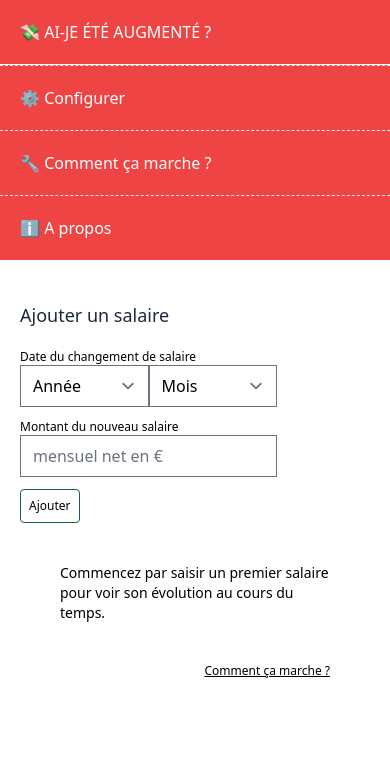
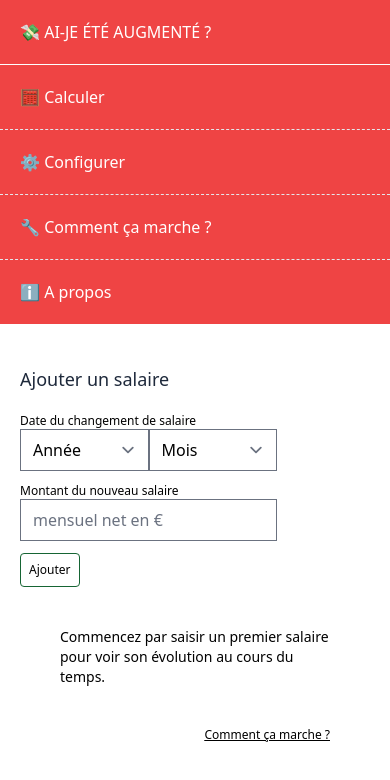
Before and after one commit to quentinlegot/ai-je-ete-augmente, a Vue app: page / in a window 390 px wide. Shown: the top 780 px of the page. Built offline with nearby package versions, Linux system fonts and the light colour scheme.

Commit message:
feat: add calcul menu to sm view

```diff
--- a/src/App.vue
+++ b/src/App.vue
@@ -43,7 +43,9 @@ export default {
       </RouterLink>
     </h1>
     <nav class="divide-y divide-dashed md:flex md:grow md:flex-row md:justify-end md:divide-none">
-      <RouterLink to="/" class="hidden p-5 hover:bg-red-600 lg:block"> 🧮 Calculer </RouterLink>
+      <RouterLink to="/" class="block p-5 hover:bg-red-600 md:hidden lg:block">
+        🧮 Calculer
+      </RouterLink>
       <RouterLink to="/configure" class="block p-5 hover:bg-red-600"> ⚙️ Configurer </RouterLink>
       <RouterLink to="/how" class="block p-5 hover:bg-red-600"> 🔧 Comment ça marche ? </RouterLink>
       <RouterLink to="/about" class="block p-5 hover:bg-red-600"> ℹ️ A propos </RouterLink>
```
